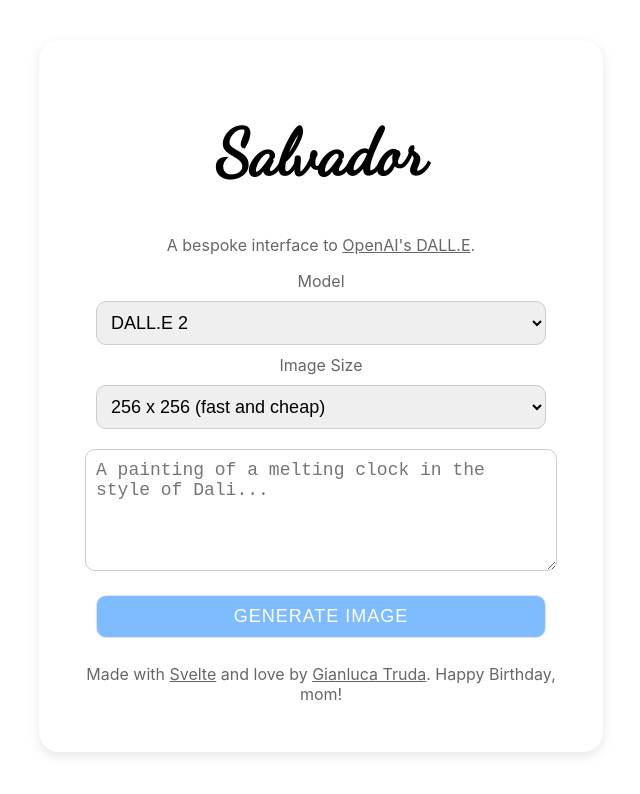
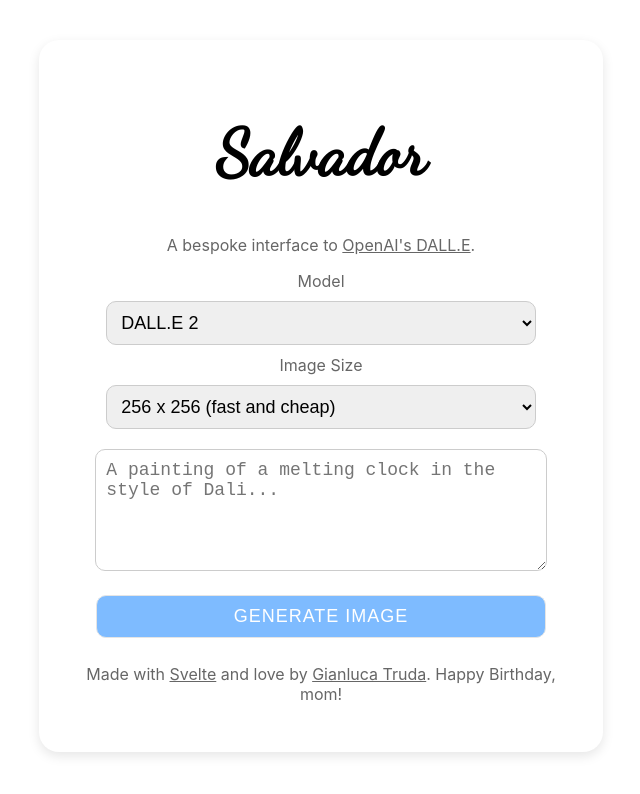
Before and after one commit to gianlucatruda/salvador, a SvelteKit app: page / in a window 1280 px wide. Shown: the top 794 px of the page, without its empty margins (319-959 px from the left). Built offline with nearby package versions, Linux system fonts and the light colour scheme.

Commit message:
Fixed inline-block display styling.

```diff
--- a/src/routes/+page.svelte
+++ b/src/routes/+page.svelte
@@ -155,6 +155,9 @@
 		box-shadow: 0 4px 12px rgba(0, 0, 0, 0.1);
 		border-radius: 20px;
 	}
+	.modelParams {
+		display: inline-block;
+	}
 
 	h1 {
 		/* color: #007aff; iOS blue */
```
